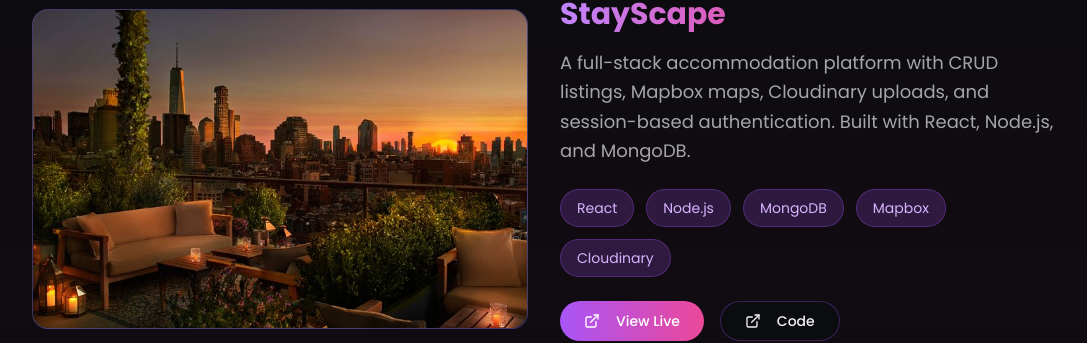
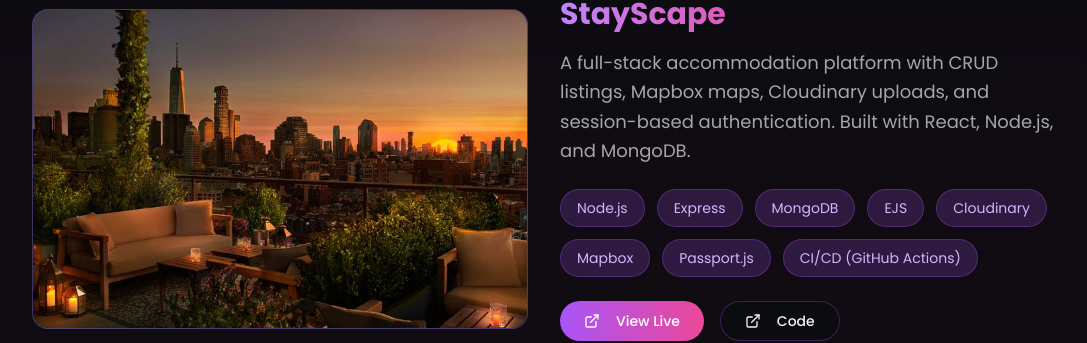
Before and after one commit to SumerThakur1771/sumer-thakur-portfolio, a React (Vite) app: page / in a window 1280 px wide. Shown: the part 1582-1925 px from the top of the page, without its empty margins (96-1183 px from the left). Built offline with nearby package versions, Linux system fonts and the light colour scheme.

Commit message:
Refactor: Update StayScape project skills
Update the skills displayed for the StayScape project to include Node.js, Express, MongoDB, EJS, Cloudinary, Mapbox, Passport.js, and CI/CD (GitHub Actions), removing React.

```diff
--- a/src/components/Projects.tsx
+++ b/src/components/Projects.tsx
@@ -10,7 +10,7 @@ const Projects = () => {
       description: 'A full-stack accommodation platform with CRUD listings, Mapbox maps, Cloudinary uploads, and session-based authentication. Built with React, Node.js, and MongoDB.',
       link: 'https://stayscape-v7dj.onrender.com/listings',
       github: 'https://github.com/SumerThakur1771/StayScape',
-      tech: ['React', 'Node.js', 'MongoDB', 'Mapbox', 'Cloudinary'],
+      tech: ['Node.js', 'Express', 'MongoDB', 'EJS', 'Cloudinary', 'Mapbox', 'Passport.js', 'CI/CD (GitHub Actions)'],
       image: '/lovable-uploads/eb5dea90-7779-4f0f-8eae-f73280d2a173.png'
     },
     {
```
